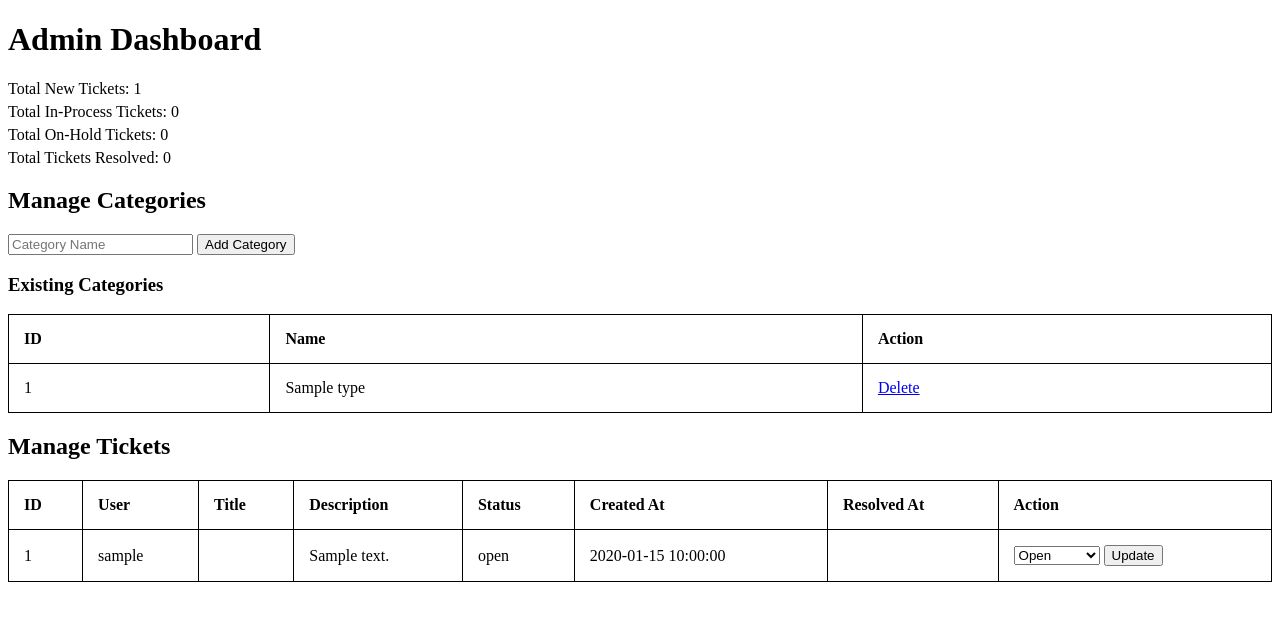
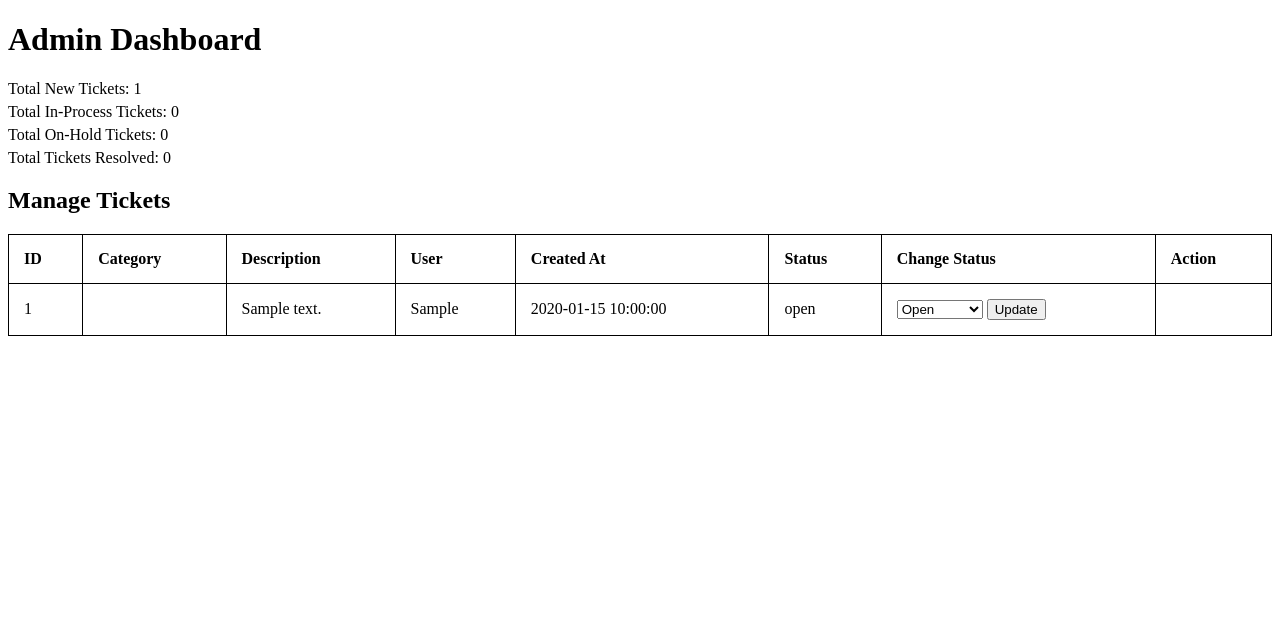
Before and after one commit to jonana-split/CEN3031-Final-Group-Project, a PHP site: page /admin_dash.php in a window 1280 px wide. Shown: the top 621 px of the page. Run offline with PHP 8.4, Linux system fonts and the light colour scheme; the visitor is signed in with stand-in values (Sample User, id 1); tables that the repository leaves empty or names only in its code hold one stand-in row (values such as "Sample post"); data that the repository does not hold is empty.

Commit message:
admin ticketing dashboard

```diff
--- a/addTicket.php
+++ b/addTicket.php
@@ -24,7 +24,7 @@ if(!$stmt -> prepare($sql)){
     die("SQL error: .$mysqli->error");
 }
 
-$stmt->bind_param("sssds", $_POST["type"], $_POST["description"], $_SESSION["username"], $date, $status);
+$stmt->bind_param("sssss", $_POST["type"], $_POST["description"], $_SESSION["username"], $date, $status);
 
 if($stmt->execute()){
     header("Location: userhome.php");
--- a/admin_dash.php
+++ b/admin_dash.php
@@ -1,24 +1,30 @@
 <?php
-
 $host = "127.0.0.1";
 $user = "root";
 $password = "";
 $db="login_it";
+
 session_start();
+define('__HEADER_FOOTER_PHP__', true);
+if(!isset($_SESSION["username"]))
+{
+    header("location:adminhome.php");
+}
+
 // Function to check if user is an admin
-function isAdmin() {
-    return isset($_SESSION['user_role']) && $_SESSION['user_role'] === 'admin';
-}
+//function isAdmin() {
+//    return isset($_SESSION['user_role']) && $_SESSION['user_role'] === 'admin';
+//}
 // Redirect if not admin
-if (!isAdmin()) {
-    header('Location: login.php');
-    exit();
-}
+//if (!isAdmin()) {
+//    header('Location: login.php');
+//    exit();
+//}
 $data = mysqli_connect($host, $user, $password, $db);
-if ($data === false) {
-    //die("connection error");
-    die("Connection failed: " . mysqli_connect_error());
-}
+//if ($data === false) {
+//    //die("connection error");
+//    die("Connection failed: " . mysqli_connect_error());
+//}
 
 // Handle ticket updates
 if ($_SERVER['REQUEST_METHOD'] === 'POST' && isset($_POST['update_ticket'])) {
@@ -33,9 +39,8 @@ if ($_SERVER['REQUEST_METHOD'] === 'POST' && isset($_POST['update_ticket'])) {
     }
 }
 // Fetch all tickets
-$sql_tickets = "SELECT tickets.id, users.username, tickets.type, tickets.description, tickets.status, tickets.created_at
-        FROM tickets
-        JOIN users ON tickets.user_id = users.id";
+$sql_tickets = "SELECT tickets.id, tickets.type, tickets.description, tickets.user, tickets.date, tickets.status
+        FROM tickets";
 $result_tickets = $data->query($sql_tickets);
 
 // Fetch ticket counts by status
@@ -55,7 +60,7 @@ $sql_resolved = "SELECT COUNT(*) AS total_resolved FROM tickets WHERE status = '
 $result_resolved = $data->query($sql_resolved);
 $total_resolved = $result_resolved->fetch_assoc()['total_resolved'];
 
-$sql_categories = "SELECT * FROM type";
+$sql_categories = "SELECT type FROM tickets";
 $result_categories = $data->query($sql_categories);
 ?>
 
@@ -91,35 +96,6 @@ $result_categories = $data->query($sql_categories);
     <div>Total On-Hold Tickets: <?php echo $total_on_hold; ?></div>
     <div>Total Tickets Resolved: <?php echo $total_resolved; ?></div>
 </div>
-<div class="category-management">
-    <h2>Manage Categories</h2>
-    <form method="POST" action="">
-        <input type="text" name="category_name" placeholder="Category Name" required>
-        <button type="submit" name="add_category">Add Category</button>
-    </form>
-    <h3>Existing Categories</h3>
-    <?php
-    if ($result_categories->num_rows > 0) {
-        echo "<table>
-                    <tr>
-                        <th>ID</th>
-                        <th>Name</th>
-                        <th>Action</th>
-                    </tr>";
-        while ($row = $result_categories->fetch_assoc()) {
-            echo "<tr>
-                        <td>" . $row["id"] . "</td>
-                        <td>" . $row["name"] . "</td>
-                        <td><a href='?delete_category=" . $row["id"] . "' onclick='return confirm(\"Are you sure?\")'>Delete</a></td>
-                    </tr>";
-        }
-        echo "</table>";
-    } else {
-        echo "No categories found.";
-    }
-    ?>
-
-</div>
 <div class="ticket-management">
     <h2>Manage Tickets</h2>
     <?php
@@ -127,24 +103,23 @@ if ($result_tickets->num_rows > 0) {
     echo "<table>
                 <tr>
                     <th>ID</th>
+                    <th>Category</th>
+                    <th>Description</th>
                     <th>User</th>
-                    <th>Title</th>
-                    <th>Description</th>
+                    <th>Created At</th>
                     <th>Status</th>
-                    <th>Created At</th>
-                    <th>Resolved At</th>
+                    <th>Change Status</th>
                     <th>Action</th>
                 </tr>";
     // Output data of each row
     while ($row = $result_tickets->fetch_assoc()) {
         echo "<tr>
                     <td>" . $row["id"] . "</td>
-                    <td>" . $row["username"] . "</td>
-                    <td>" . $row["title"] . "</td>
+                    <td>" . $row["type"] . "</td>
                     <td>" . $row["description"] . "</td>
+                    <td>" . $row["user"] . "</td>
+                    <td>" . $row["date"] . "</td>
                     <td>" . $row["status"] . "</td>
-                    <td>" . $row["created_at"] . "</td>
-                    <td>" . $row["resolved_at"] . "</td>
                     <td>
                             <form method='POST' action=''>
                                 <input type='hidden' name='ticket_id' value='" . $row["id"] . "'>
```
